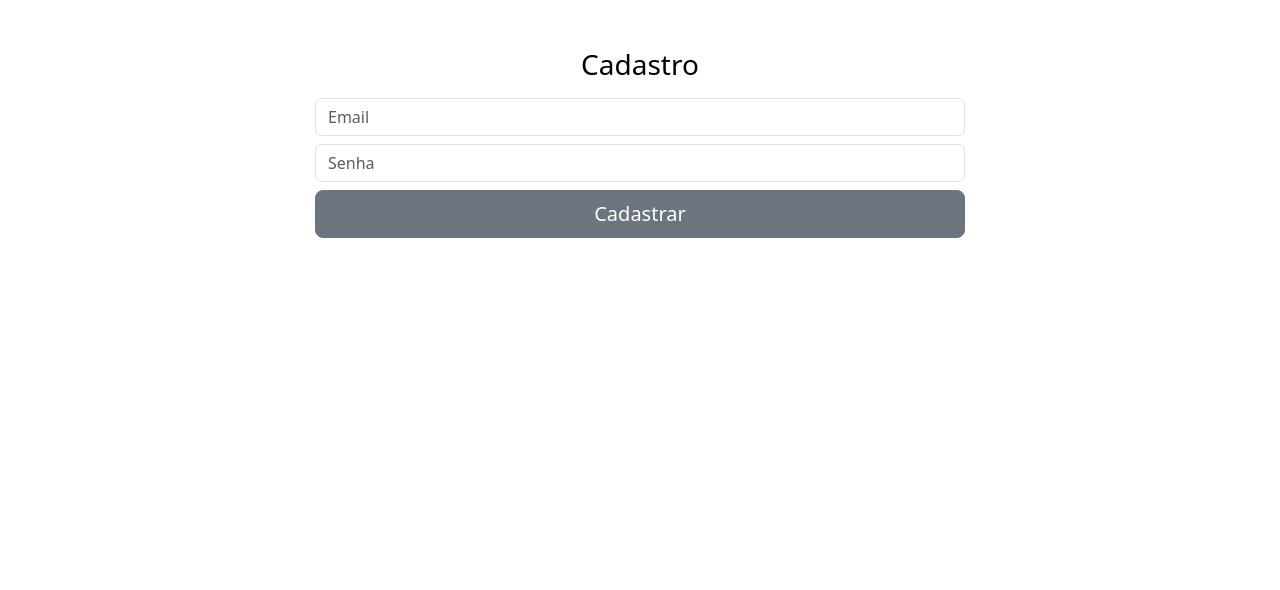
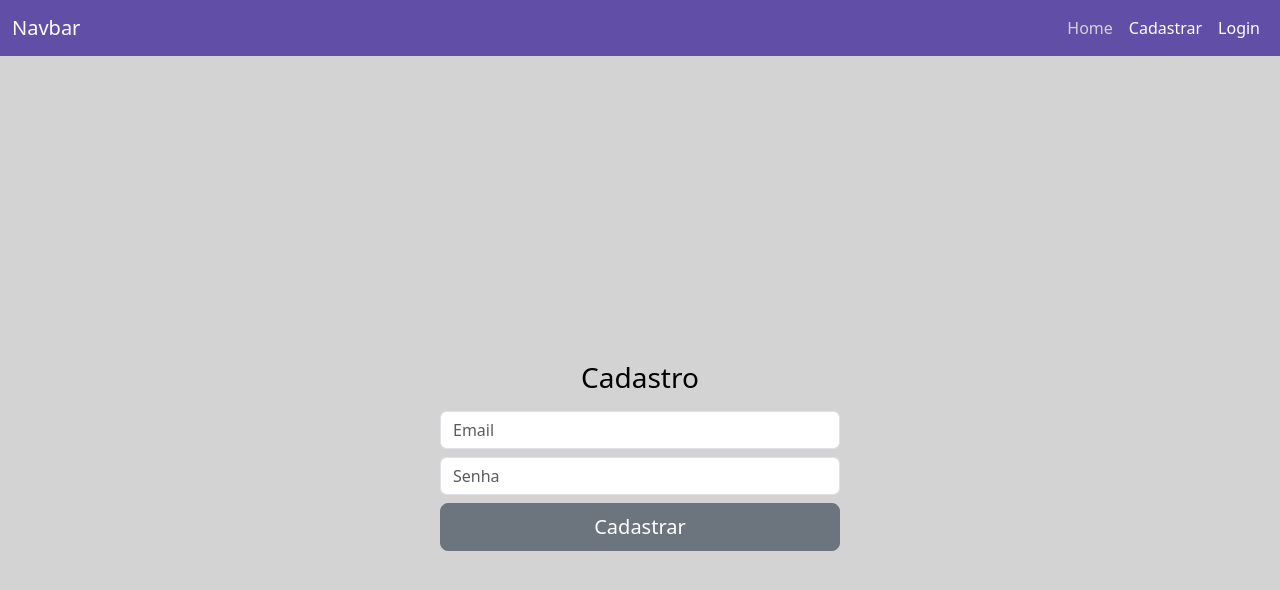
Before and after one commit to DebsLorena/events, a React (Vite) app: page /novo_usuario in a window 1280 px wide. Shown: the top 590 px of the page. Built offline with nearby package versions, Linux system fonts and the light colour scheme.

Commit message:
feat: navbar

```diff
--- a/src/App.tsx
+++ b/src/App.tsx
@@ -2,13 +2,16 @@
 import { BrowserRouter as Router, Routes, Route } from 'react-router-dom';
 import { Login } from './view/login';
 import { NewUser } from './view/newUser';
+import { Home } from './view/home';
+import 'bootstrap/dist/js/bootstrap.min.js';
 
 export function App() {
   return (
     <Router>
       <Routes>
-        <Route path="/" element={<Login />} />
+        <Route path="/login" element={<Login />} />
         <Route path="/novo_usuario" element={<NewUser />} />
+        <Route path="/" element={<Home />} />
       </Routes>
     </Router>
   );
--- /dev/null
+++ b/src/components/navbar/index.tsx
@@ -0,0 +1,44 @@
+import React from "react";
+import './styles.css'
+import { Link } from "react-router-dom";
+
+export function Navbar() {
+    return (
+        // <nav className="navbar navbar-expand-lg">
+        //     <div className="container-fluid">
+        //         <span className="navbar-brand text-white font-weight-bold">Eventos</span>
+        //         <button className="navbar-toggler" type="button" data-bs-toggle="collapse" data-bs-target="#navbarNav" aria-controls="navbarNav" aria-expanded="false" aria-label="Toggle navigation">
+        //             <span className="navbar-toggler-icon"></span>
+        //         </button>
+        //         <div className="collapse navbar-collapse" id="navbarNav">
+        //             <ul className="navbar-nav ms-auto" >
+        //                 <li className="nav-item">
+        //                     <Link className="nav-link active" aria-current="page" to="/">Home</Link>
+        //                     <Link className="nav-link" aria-current="page" to="/novo_usuario">Cadastrar</Link>
+        //                     <Link className="nav-link" aria-current="page" to="/login">Login</Link>
+        //                 </li>
+        //             </ul>
+        //         </div>
+        //     </div>
+        // </nav>
+        <nav className="navbar navbar-expand-lg ">
+            <div className="container-fluid">
+                <span className="navbar-brand  text-white font-weight-bold"  >Navbar</span>
+                <button className="navbar-toggler" type="button" data-bs-toggle="collapse" data-bs-target="#navbarNav" aria-controls="navbarNav" aria-expanded="false" aria-label="Toggle navigation">
+                    <span className="navbar-toggler-icon"></span>
+                </button>
+                <div className="collapse navbar-collapse" id="navbarNav">
+                    <ul className="navbar-nav ms-auto">
+                        <li className="nav-item ">
+                            <Link className="nav-link active" aria-current="page" to="/">Home</Link>
+                        </li>
+                        <li className="nav-item ">
+                            <Link className="nav-link text-white" aria-current="page" to="/cadastrar_eventos">Cadastrar</Link></li>
+                        <li className="nav-item ">
+                            <Link className="nav-link" aria-current="page" to="/login">Login</Link></li>
+                    </ul>
+                </div>
+            </div>
+        </nav>
+    )
+}
--- /dev/null
+++ b/src/components/navbar/styles.css
@@ -0,0 +1,16 @@
+.navbar {
+    background-color: #614ea6;
+}
+
+.nav-item a {
+    color: #fff;
+    transition: .3s ease-in-out
+}
+
+.nav-item a:hover {
+    color: lightgray;
+}
+
+.nav-item .nav-link.active {
+    color: lightgray;
+}
--- /dev/null
+++ b/src/view/home/index.tsx
@@ -0,0 +1,12 @@
+import React, { useState } from "react";
+import './styles.css'
+import { Navbar } from "../../components/navbar";
+
+
+
+
+export function Home() {
+    return (
+        <Navbar />
+    )
+}
--- a/src/view/newUser/index.tsx
+++ b/src/view/newUser/index.tsx
@@ -2,6 +2,7 @@
 import './styles.css'
 import { createUserWithEmailAndPassword, getAuth } from "firebase/auth"
 import { app } from "../../config/firebase"
+import { Navbar } from "../../components/navbar"
 
 export function NewUser() {
 
@@ -53,7 +54,9 @@
 
 
     return (
-        <div className="form-cadastro">
+        <>
+            <Navbar />
+            <div className="form-cadastro  d-flex align-items-center">
                 <form className="text-center form-login mx-auto mt-5">
                     <h1 className="h3 mb-3 text-black font-weigth-bold">Cadastro</h1>
                     <input onChange={(e) => setEmail(e.target.value)} type="email" className="form-control my-2" placeholder="Email" ></input>
@@ -62,15 +65,12 @@
                     {loading ? <div className="spinner-border text-secondary" role="status"><span className="sr-only"></span></div>
                         : <button onClick={cadastrar} className="w-100 btn btn-lg btn-secondary" type="button">Cadastrar</button>
                     }
-
                     <div className="msg-login text-gray text-center my-5">
                         {msgType === 'sucesso' && <span><strong>WoW! </strong> Usuário cadastrado com sucesso! &#128526;</span>}
                         {msgType === 'erro' && <span><strong>Ops! </strong> {msg} &#128546;</span>}
                     </div>
-
-
                 </form>
-
             </div>
+        </>
     )
 }
--- a/src/view/newUser/styles.css
+++ b/src/view/newUser/styles.css
@@ -1,3 +1,12 @@
 .form-login {
     max-width: 650px;
+    width: 400px;
 }
+
+.form-cadastro {
+    width: 100%;
+    padding: 15%;
+    margin: auto;
+    background-color: lightgray;
+    height: 100vh;
+}
```
Also changed, not shown: src/view/home/styles.css (added). Lines whose indentation alone changed are shown as unchanged.
